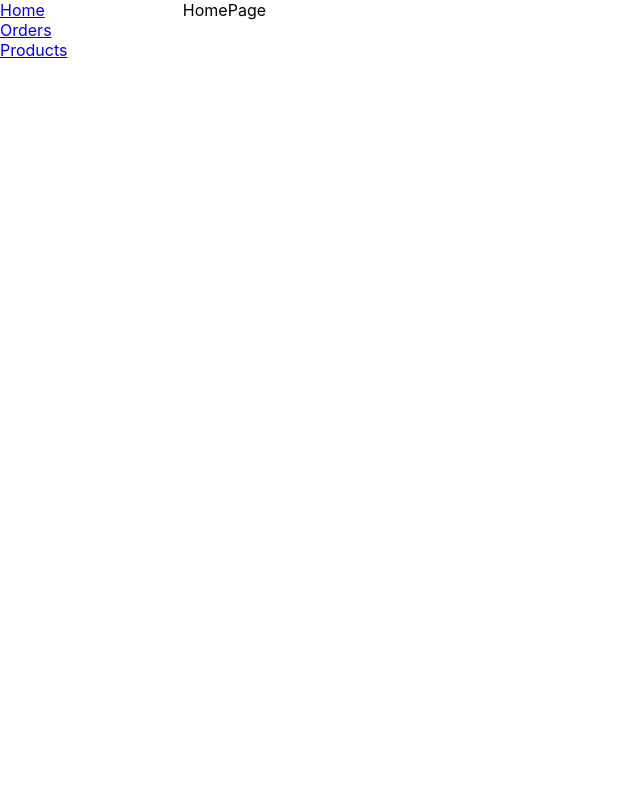
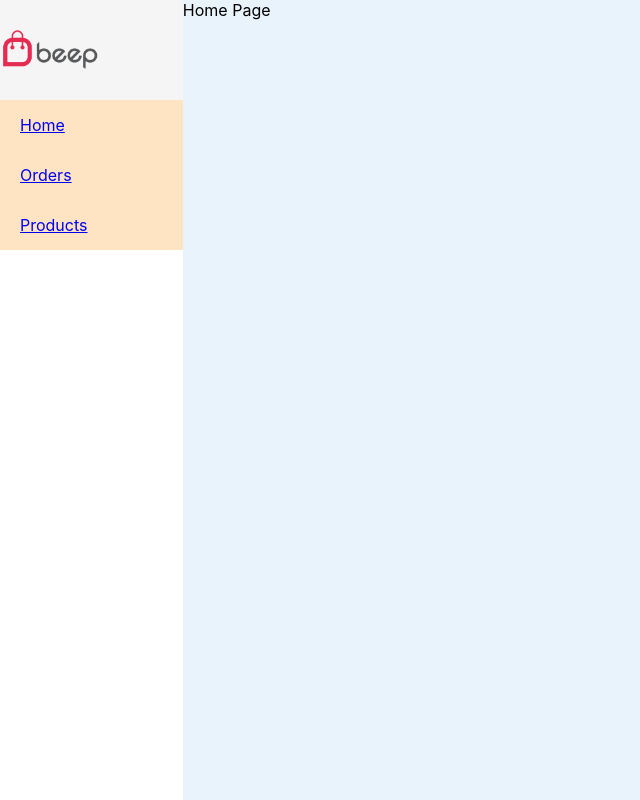
Before and after one commit to itheamc/ecommerce-admin-dashboard, a React (Create React App) app: page / in a window 1280 px wide. Shown: the whole page, without its empty margins (0-640 px from the left). Built offline with nearby package versions, Linux system fonts and the light colour scheme.

Commit message:
Second Commit - Styled Component Introduced with Theme Management

```diff
--- a/package.json
+++ b/package.json
@@ -12,6 +12,7 @@
     "react-redux": "^8.0.1",
     "react-router-dom": "^6.3.0",
     "react-scripts": "5.0.1",
+    "styled-components": "^5.3.5",
     "web-vitals": "^2.1.4"
   },
   "scripts": {
--- a/src/App.css
+++ /dev/null
@@ -1,38 +0,0 @@
-/*
-  * Main Container
-*/
-.main-container {
-  width: 100%;
-  height: 100vh;
-  position: relative;
-  display: flex;
-  flex-direction: row;
-  align-items: flex-start;
-  justify-content: flex-start;
-}
-
-/*
-  * Side menu container
-  */
-.side-menu-container {
-  flex: 1;
-  height: 100%;
-}
-
-
-/*
-  * Body content container
-  */
-.body-content-container {
-  flex: 6;
-  height: 100%;
-}
-
-.side-menu {
-  width: 100%;
-  height: 100%;
-  display: flex;
-  flex-direction: column;
-  align-items: flex-start;
-  justify-content: flex-start;
-}
--- a/src/App.js
+++ b/src/App.js
@@ -1,38 +1,64 @@
 import React from 'react';
 import { BrowserRouter as Router, Routes, Route, NavLink } from 'react-router-dom'
-import './App.css';
+import { ThemeProvider } from 'styled-components';
+import './AppStyle.js';
+import {
+  MainContainer,
+  MenuHeaderContainer,
+  LogoContainer,
+  LogoImage,
+  SideMenuContainer,
+  MenuItemsContainer,
+  PrimaryMenuItems,
+  MenuItem,
+  ContentContainer
+} from './AppStyle.js';
 import HomePage from './pages/home/HomePage';
 import OrdersPage from './pages/orders/OrdersPage';
 import ProductsPage from './pages/products/ProductsPage';
+import { lightTheme, darkTheme } from './themes/Themes'
+import { useSelector, useDispatch } from 'react-redux';
+import { themeValueSelector, toggleTheme } from './states/theme/themeSlice.js';
 
 function App() {
+
+  const theme = useSelector(themeValueSelector);
+  const dispatch = useDispatch();
+
   return (
+    <ThemeProvider theme={theme == "dark" ? darkTheme : lightTheme}>
       <Router>
-      <div className="main-container">
-        <div className="side-menu-container">
-          <div className="side-menu">
-            <ul>
-              <li>
+        <MainContainer>
+          <SideMenuContainer>
+            <MenuHeaderContainer>
+              <LogoContainer>
+                <LogoImage src="assets/images/logo.png" alt='logo' onClick={() => dispatch(toggleTheme())} />
+              </LogoContainer>
+            </MenuHeaderContainer>
+            <MenuItemsContainer>
+              <PrimaryMenuItems>
+                <MenuItem>
                   <NavLink to="/">Home</NavLink>
-              </li>
-              <li>
+                </MenuItem>
+                <MenuItem>
                   <NavLink to="/orders">Orders</NavLink>
-              </li>
-              <li>
+                </MenuItem>
+                <MenuItem>
                   <NavLink to="/products">Products</NavLink>
-              </li>
-            </ul>
-          </div>
-        </div>
-        <div className="body-content-container">
+                </MenuItem>
+              </PrimaryMenuItems>
+            </MenuItemsContainer>
+          </SideMenuContainer>
+          <ContentContainer>
             <Routes>
               <Route path="/" element={<HomePage />} />
-            <Route path="products" element={<ProductsPage />} />
-            <Route path="orders" element={<OrdersPage />} />
+              <Route path="/orders" element={<OrdersPage />} />
+              <Route path="/products" element={<ProductsPage />} />
             </Routes>
-        </div>
-      </div>
+          </ContentContainer>
+        </MainContainer>
       </Router>
+    </ThemeProvider>
   );
 }
 
--- /dev/null
+++ b/src/AppStyle.js
@@ -0,0 +1,102 @@
+import styled from "styled-components";
+
+/**
+  * Main Container
+*/
+export const MainContainer = styled.div`
+  width: 100%;
+  height: 100vh;
+  position: relative;
+  display: flex;
+  flex-direction: row;
+  align-items: flex-start;
+  justify-content: flex-start;
+  background-color: ${props => props.theme.background_color};
+`
+
+
+/**
+  * Side menu container
+  */
+export const SideMenuContainer = styled.div`
+  flex: 1;
+  height: 100%;
+  display: flex;
+  flex-direction: column;
+  align-items: flex-start;
+  justify-content: flex-start;
+  background-color: ${props => props.theme.sidebar_background_color};
+`
+
+
+/**
+  * Body content container
+  */
+export const ContentContainer = styled.div`
+  flex: 6;
+  height: 100%;
+`
+
+/**
+ * Menu Header Container
+ */
+export const MenuHeaderContainer = styled.div`
+  height: 100px;
+  width: 100%;
+  display: flex;
+  flex-direction: row;
+  align-items: center;
+  justify-content: flex-start;
+  background-color: #f5f5f5;
+`
+
+/**
+ * Logo Container
+ */
+export const LogoContainer = styled.div`
+  height: 100px;
+  display: flex;
+  flex-direction: row;
+  align-items: center;
+  justify-content: center;
+`
+
+/**
+ * Logo Image
+ */
+export const LogoImage = styled.img`
+  height: 100px;
+  position: relative;
+  object-fit: fill;
+  src: url(${props => props.src});
+`
+
+export const MenuItemsContainer = styled.div`
+  width: 100%;
+  height: 100%;
+  display: flex;
+  flex-direction: column;
+  align-items: flex-start;
+  justify-content: flex-start;
+`
+
+export const PrimaryMenuItems = styled.ul`
+  width: 100%;
+  position: relative;
+  display: flex;
+  flex-direction: column;
+  align-items: flex-start;
+  justify-content: flex-start;
+  background-color: bisque;
+  list-style: none;
+`
+
+export const MenuItem = styled.li`
+  width: 100%;
+  height: 50px;
+  display: flex;
+  flex-direction: row;
+  align-items: center;
+  justify-content: flex-start;
+  padding: ${props => props.theme.padding || "20px"};
+`
--- a/src/app/store.js
+++ b/src/app/store.js
@@ -1,7 +1,8 @@
 import { configureStore } from '@reduxjs/toolkit';
+import themeSlice from '../states/theme/themeSlice';
 
 export const store = configureStore({
   reducer: {
-
+    theme: themeSlice
   },
 });
--- a/src/index.css
+++ b/src/index.css
@@ -1,3 +1,33 @@
+/* :root {
+  --color-primary: #5126fe;
+  --color-secondary: #fc2152;
+  --color-accent: #fd6b02;
+  --color-background: #e9f3fc;
+  --color-card-background: #f7fcff;
+  --color-primary-button: #7363ff;
+  --color-secondary-button: #f8f9fa;
+  --color-disabled-button: #c9c8cf;
+  --color-primary-text: #1d2452;
+  --color-secondary-text: #9297ad;
+  --color-sidebar-menu-text: #9ba1b9;
+
+  --border-radius: 12px;
+  --border-radius-small: 4px;
+  --border-radius-large: 24px;
+
+  --font-size-small: 12px;
+  --font-size-medium: 14px;
+  --font-size-large: 16px;
+
+  --padding: 16px;
+  --padding-small: 8px;
+  --padding-large: 24px;
+
+  --margin: 16px;
+  --margin-small: 8px;
+  --margin-large: 24px;
+} */
+
 *,
 body {
   margin: 0;
@@ -13,4 +43,5 @@ body {
     sans-serif;
   -webkit-font-smoothing: antialiased;
   -moz-osx-font-smoothing: grayscale;
+  background-color: var(--color-background);
 }
--- a/src/index.js
+++ b/src/index.js
@@ -5,6 +5,7 @@ import { store } from './app/store';
 import App from './App';
 import reportWebVitals from './reportWebVitals';
 import './index.css';
+import { ThemeProvider } from 'styled-components';
 
 const container = document.getElementById('root');
 const root = createRoot(container);
--- a/src/pages/home/HomePage.js
+++ b/src/pages/home/HomePage.js
@@ -1,8 +1,11 @@
 import React from 'react'
+import { HomeContainer } from './Style'
 
 const HomePage = () => {
     return (
-        <div>HomePage</div>
+        <HomeContainer>
+            Home Page
+        </HomeContainer>
     )
 }
 
--- /dev/null
+++ b/src/pages/home/Style.js
@@ -0,0 +1,13 @@
+import styled from "styled-components"
+
+/**
+ * Home Container
+ */
+export const HomeContainer = styled.div`
+    height: 100%;
+    width: 100%;
+    display: flex;
+    flex-direction: row;
+    align-items: flex-start;
+    justify-content: flex-start;
+`
--- /dev/null
+++ b/src/states/theme/themeSlice.js
@@ -0,0 +1,48 @@
+/**
+ * This is the themeSlice state.
+ * To manage the theme - light and dark state
+ */
+
+import { createSlice } from '@reduxjs/toolkit';
+
+/**
+ * Initial theme state
+ */
+const initialState = {
+    value: 'light',
+};
+
+
+/**
+ * Theme slice
+ */
+const themeSlice = createSlice({
+    name: 'theme',
+    initialState,
+    reducers: {
+        /**
+         * Change theme
+         */
+        toggleTheme: (state, _) => {
+            state.value = state.value === 'light' ? 'dark' : 'light';
+        }
+    }
+});
+
+
+/**
+ * Export reducer actions
+ */
+export const { toggleTheme } = themeSlice.actions;
+
+
+/**
+ * Theme value selector
+ */
+export const themeValueSelector = (state) => state.theme.value;
+
+
+/**
+ * Finally Exporting the themeSlice itself
+ */
+export default themeSlice.reducer;
--- /dev/null
+++ b/src/themes/Themes.js
@@ -0,0 +1,69 @@
+export const lightTheme = {
+    primary_color: '#5126fe',
+    secondary_color: '#fc2152',
+    accent_color: '#fd6b02',
+    background_color: '#e9f3fc',
+    card_background_color: '#f7fcff',
+    error_color: '#f44336',
+    primary_button_color: '#7363ff',
+    secondary_button_color: '#f8f9fa',
+    primary_text_color: '#1d2452',
+    secondary_text_color: '#9297ad',
+    divider_color: '#bdbdbd',
+    disabled_color: '#bdbdbd',
+    sidebar_item_text_color: '#9ba1b9',
+    sidebar_background_color: '#ffffff',
+    selected_item_background_color: '#f2f5fe',
+    selected_item_color: '#00bcd4',
+    selected_item_border_color: '#00bcd4',
+    selected_item_border_width: '1px',
+    padding: '20px',
+    padding_sm: '12px',
+    padding_xs: '8px',
+    margin: '20px',
+    margin_sm: '12px',
+    margin_xs: '8px',
+    radius: '20px',
+    radius_sm: '12px',
+    radius_xs: '8px',
+    font_size: '14px',
+    font_size_lg: '16px',
+    font_size_xl: '18px',
+    font_size_sm: '12px',
+    font_size_xs: '10px'
+};
+
+export const darkTheme = {
+    primary_color: '#5126fe',
+    secondary_color: '#fc2152',
+    accent_color: '#fd6b02',
+    background_color: '#e9f3fc',
+    card_background_color: '#f7fcff',
+    error_color: '#f44336',
+    primary_button_color: '#7363ff',
+    secondary_button_color: '#f8f9fa',
+    primary_text_color: '#1d2452',
+    secondary_text_color: '#9297ad',
+    divider_color: '#bdbdbd',
+    disabled_color: '#bdbdbd',
+    sidebar_item_text_color: '#9ba1b9',
+    sidebar_background_color: '#212121',
+    selected_item_background_color: '#f2f5fe',
+    selected_item_color: '#00bcd4',
+    selected_item_border_color: '#00bcd4',
+    selected_item_border_width: '1px',
+    padding: '20px',
+    padding_sm: '12px',
+    padding_xs: '8px',
+    margin: '20px',
+    margin_sm: '12px',
+    margin_xs: '8px',
+    radius: '20px',
+    radius_sm: '12px',
+    radius_xs: '8px',
+    font_size: '14px',
+    font_size_lg: '16px',
+    font_size_xl: '18px',
+    font_size_sm: '12px',
+    font_size_xs: '10px'
+};
```
Also changed, not shown: public/assets/images/logo.png (added), 1 other file (tests, documents, lock files or other folders). Lines whose indentation alone changed are shown as unchanged.
